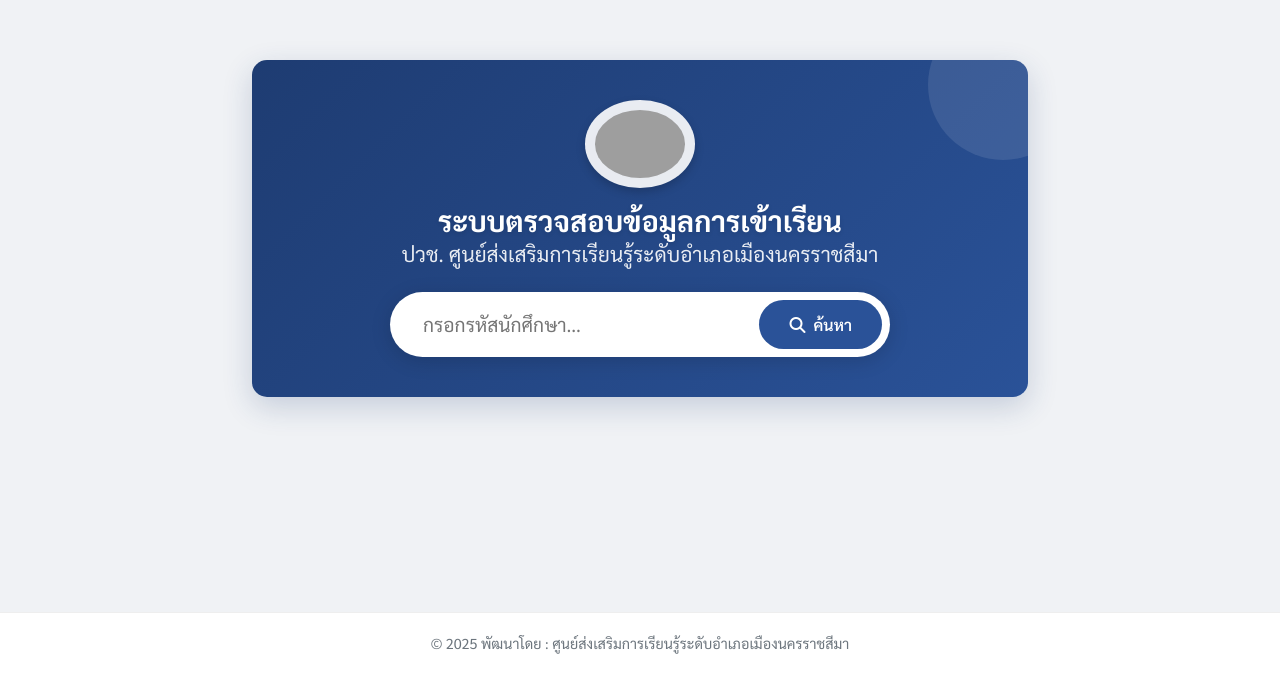
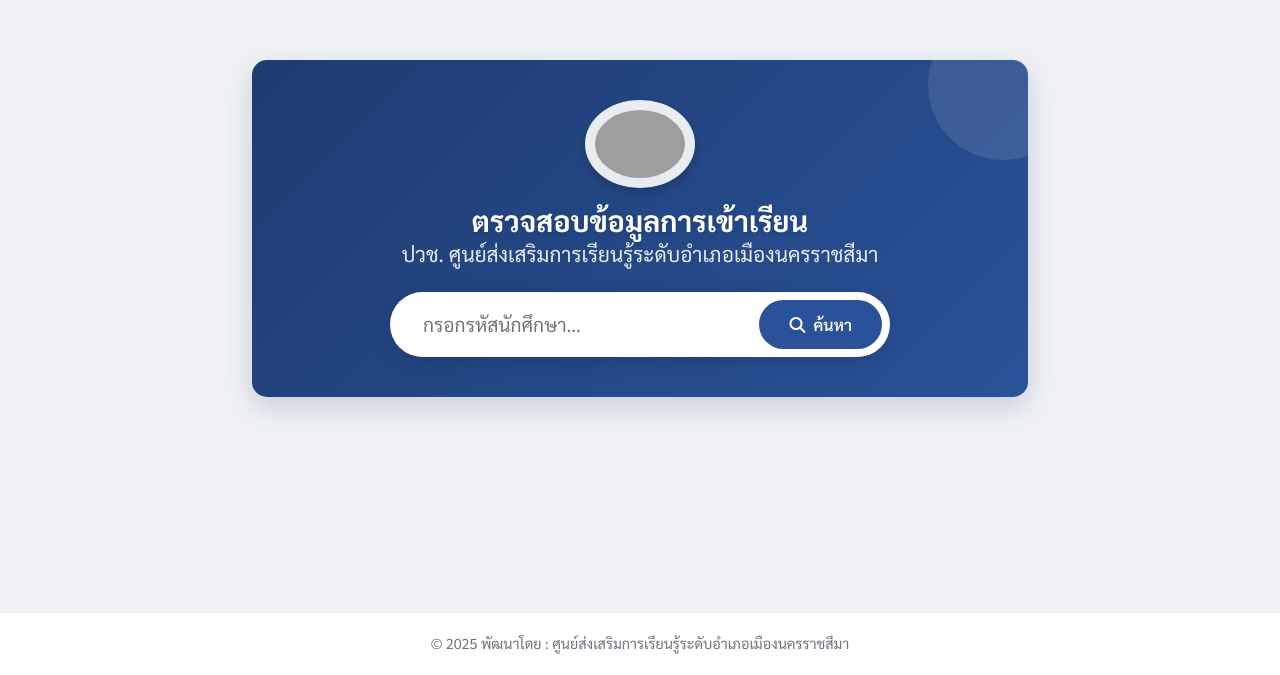
Before and after one commit to phonwat1555/Student-System-Attendance-, a plain HTML site: page index.html in a window 1280 px wide. Shown: the part 125-800 px from the top of the page. Drawn offline with nearby package versions, Linux system fonts and the light colour scheme; grey boxes are pictures that could not be loaded.

Commit message:
Update index.html

```diff
--- a/index.html
+++ b/index.html
@@ -3,7 +3,7 @@
 <head>
     <meta charset="UTF-8">
     <meta name="viewport" content="width=device-width, initial-scale=1.0">
-    <title>ระบบค้นหาข้อมูลการเข้าเรียน - สกร.อ.เมืองนครราชสีมา</title>
+    <title>ค้นหาข้อมูลการเข้าเรียน - สกร.อ.เมืองนครราชสีมา</title>
 
     <!-- Font: TH Sarabun New (Sarabun from Google Fonts) -->
     <link href="https://fonts.googleapis.com/css2?family=Sarabun:wght@300;400;500;600;700&display=swap" rel="stylesheet">
@@ -338,7 +338,7 @@
         <div id="searchScreen">
             <div class="header-card">
                 <img src="https://img2.pic.in.th/pic/logo-.ca04c41e1e7913a7.png" alt="logo" class="org-logo">
-                <h1 class="app-title">ระบบตรวจสอบข้อมูลการเข้าเรียน</h1>
+                <h1 class="app-title">ตรวจสอบข้อมูลการเข้าเรียน</h1>
                 <h2 class="org-name">ปวช. ศูนย์ส่งเสริมการเรียนรู้ระดับอำเภอเมืองนครราชสีมา</h2>
 
                 <div class="search-box">
@@ -670,4 +670,5 @@
         }
     </script>
 </body>
+
 </html>
```
